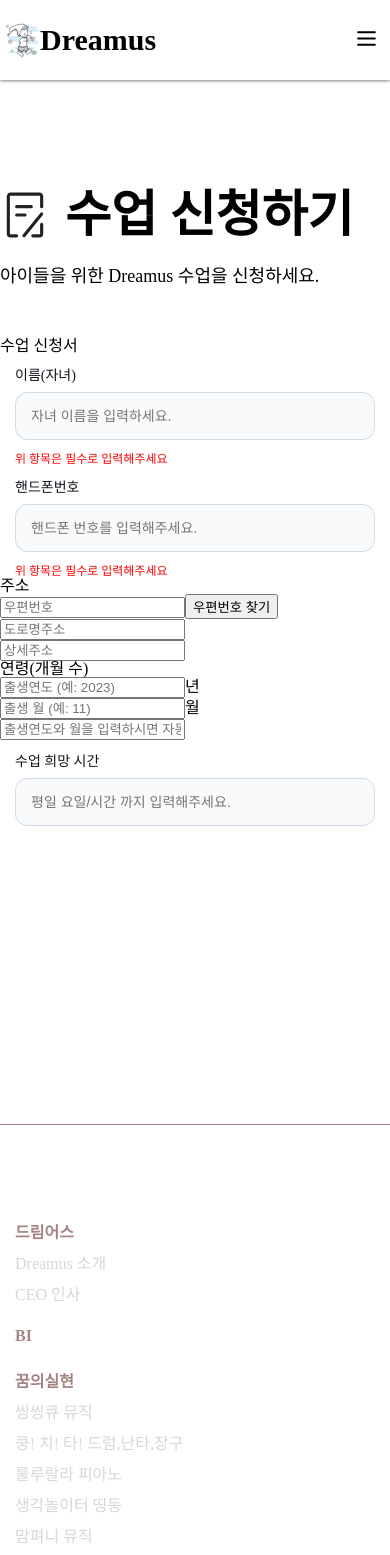
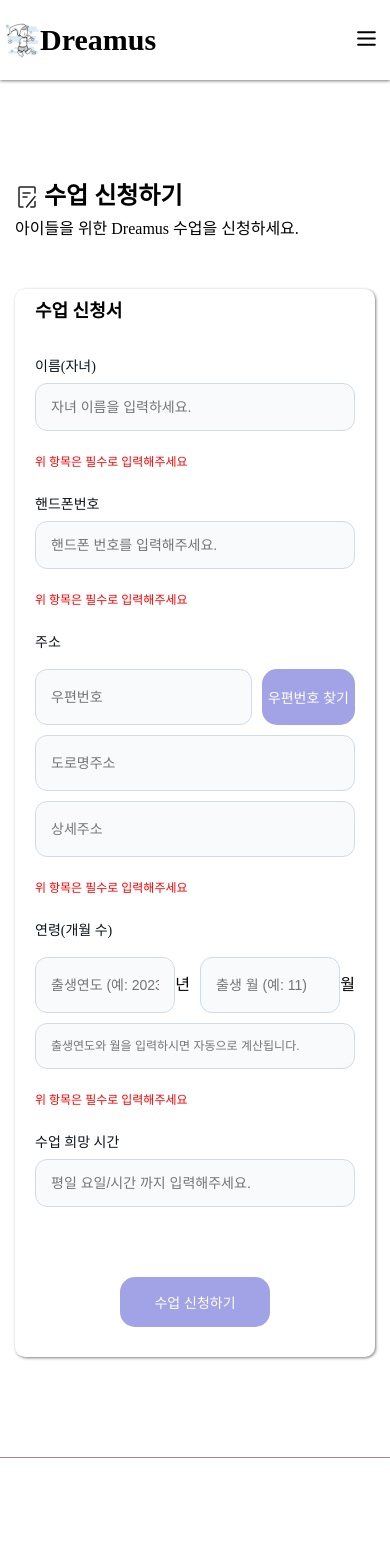
Before and after one commit to aiwebnovel/Dreamus, a React (Vite) app: page /class-registration in a window 390 px wide. Shown: the top 1555 px of the page. Built offline with nearby package versions, Linux system fonts and the light colour scheme.

Commit message:
feat: Class-registration 반응형

```diff
--- a/index.html
+++ b/index.html
@@ -3,7 +3,10 @@
   <head>
     <meta charset="UTF-8" />
     <link rel="icon" type="image/svg+xml" href="/vite.svg" />
-    <meta name="viewport" content="width=device-width, initial-scale=1.0" />
+    <meta
+      name="viewport"
+      content="initial-scale=1.0,user-scalable=no,maximum-scale=1,width=device-width"
+    />
     <title>Dreamus</title>
   </head>
   <body>
--- a/src/components/sections/class-registration/ClassRegister.module.scss
+++ b/src/components/sections/class-registration/ClassRegister.module.scss
@@ -4,6 +4,10 @@
     max-width: 1280px;
     min-height: 100vh;
     margin: 0 auto;
+
+    @include mobile {
+      padding: 100px 15px;
+    }
   }
 
   &__required {
@@ -19,12 +23,72 @@
     gap: 15px;
     margin-bottom: 50px;
 
+    @include mobile {
+      gap: 5px;
+    }
+
     &__text {
       white-space: pre-line;
       word-break: keep-all;
       font-size: 18px;
       font-weight: 200;
       line-height: 1.3;
+
+      @include mobile {
+        font-size: 16px;
+      }
+    }
+  }
+
+  &__content {
+    padding: 15px 10px;
+    border-radius: 10px;
+    box-shadow: 1px 1px 3px rgba(0, 0, 0, 0.5);
+
+    @include mobile {
+      padding: 10px 5px;
+    }
+
+    &__title {
+      padding: 0px 15px;
+      font-size: 40px;
+      font-weight: 700;
+      line-height: 1.4;
+      margin-bottom: 20px;
+
+      @include mobile {
+        font-size: 18px;
+        font-weight: 700;
+      }
+    }
+
+    &__form {
+      display: flex;
+      flex-direction: column;
+      gap: 10px;
+    }
+
+    &__submit {
+      margin: 50px auto 20px;
+
+      button {
+        width: 200px;
+        height: 60px;
+        border: none;
+        outline: none;
+        border-radius: 15px;
+        font-weight: 700;
+        background-color: rgb(162, 162, 231);
+        color: white;
+        cursor: pointer;
+
+        @include mobile {
+          width: 150px;
+          height: 50px;
+          font-weight: 500;
+          font-size: 14px;
+        }
+      }
     }
   }
 
@@ -33,15 +97,217 @@
     align-items: center;
     gap: 15px;
 
+    @include mobile {
+      gap: 5px;
+    }
+
     &__logo {
       width: 50px;
       height: 50px;
+
+      @include mobile {
+        width: 24px;
+        height: 24px;
+      }
     }
 
     &__title {
       font-size: 50px;
       font-weight: bold;
       line-height: 1.4;
+
+      @include mobile {
+        font-size: 24px;
       }
     }
   }
+
+  &__addressContainer {
+    display: flex;
+    flex-direction: column;
+    flex-wrap: nowrap;
+    align-items: start;
+    gap: 10px;
+    padding: 10px 15px;
+    width: 100%;
+    box-sizing: border-box;
+
+    &__label {
+      display: flex;
+      flex-direction: column;
+      flex: 1;
+      width: 100%;
+      gap: 10px;
+    }
+
+    &__title {
+      color: #0e141b;
+      font-weight: 500;
+      padding-bottom: 8px;
+      line-height: normal;
+      font-size: 16px;
+
+      @include mobile {
+        font-size: 14px;
+      }
+    }
+
+    &__search {
+      width: 100%;
+      display: flex;
+      gap: 10px;
+
+      button {
+        border: none;
+        outline: none;
+        border-radius: 15px;
+        font-weight: 700;
+        background-color: rgb(162, 162, 231);
+        color: white;
+        cursor: pointer;
+
+        @include mobile {
+          font-size: 14px;
+          font-weight: 500;
+        }
+      }
+
+      input {
+        display: flex;
+        width: 100%;
+        min-width: 0;
+        flex: 1;
+        resize: none;
+        overflow: hidden;
+        border-radius: 0.75rem;
+        color: #0e141b;
+        border: 1px solid #d0dbe7;
+        background-color: #f8fafc;
+        height: 3.5rem;
+        padding: 15px;
+        font-size: 1rem;
+        font-weight: 400;
+        line-height: normal;
+        box-sizing: border-box;
+
+        @include mobile {
+          font-size: 14px;
+        }
+      }
+    }
+
+    &__address {
+      display: flex;
+      width: 100%;
+      min-width: 0;
+      flex: 1;
+      resize: none;
+      overflow: hidden;
+      border-radius: 0.75rem;
+      color: #0e141b;
+      border: 1px solid #d0dbe7;
+      background-color: #f8fafc;
+      height: 3.5rem;
+      padding: 15px;
+      font-size: 1rem;
+      font-weight: 400;
+      line-height: normal;
+      box-sizing: border-box;
+
+      @include mobile {
+        font-size: 14px;
+      }
+    }
+  }
+
+  &__ageContainer {
+    display: flex;
+    flex-direction: column;
+    flex-wrap: nowrap;
+    align-items: start;
+    gap: 10px;
+    padding: 10px 15px;
+    width: 100%;
+    box-sizing: border-box;
+
+    &__label {
+      display: flex;
+      flex-direction: column;
+      flex: 1;
+      width: 100%;
+      gap: 10px;
+    }
+
+    &__title {
+      color: #0e141b;
+      font-weight: 500;
+      padding-bottom: 8px;
+      line-height: normal;
+      font-size: 16px;
+
+      @include mobile {
+        font-size: 14px;
+      }
+    }
+
+    &__result {
+      display: flex;
+      width: 100%;
+      min-width: 0;
+      flex: 1;
+      resize: none;
+      overflow: hidden;
+      border-radius: 0.75rem;
+      color: #0e141b;
+      border: 1px solid #d0dbe7;
+      background-color: #f8fafc;
+      height: 3.5rem;
+      padding: 15px;
+      font-size: 1rem;
+      font-weight: 400;
+      line-height: normal;
+      box-sizing: border-box;
+
+      @include mobile {
+        font-size: 12px;
+      }
+    }
+
+    &__calc {
+      width: 100%;
+      display: flex;
+      gap: 10px;
+    }
+
+    &__year,
+    &__month {
+      display: flex;
+      align-items: center;
+      justify-content: center;
+      flex: 1;
+
+      input {
+        display: flex;
+        width: 100%;
+        min-width: 0;
+        flex: 1;
+        resize: none;
+        overflow: hidden;
+        border-radius: 0.75rem;
+        color: #0e141b;
+        border: 1px solid #d0dbe7;
+        background-color: #f8fafc;
+        height: 3.5rem;
+        padding: 15px;
+        font-size: 1rem;
+        font-weight: 400;
+        line-height: normal;
+        box-sizing: border-box;
+
+        @include mobile {
+          font-size: 14px;
+        }
+      }
+    }
+  }
+}
--- a/src/components/sections/class-registration/ClassRegister.tsx
+++ b/src/components/sections/class-registration/ClassRegister.tsx
@@ -126,9 +126,9 @@ function ClassRegister() {
               아이들을 위한 Dreamus 수업을 신청하세요.
             </p>
           </div>
-          <div>
-            <h2>수업 신청서</h2>
-            <form>
+          <div className={styles.register__content}>
+            <h2 className={styles.register__content__title}>수업 신청서</h2>
+            <form className={styles.register__content__form}>
               <FormTextField
                 label="이름(자녀)"
                 name="name"
@@ -155,10 +155,12 @@ function ClassRegister() {
                   위 항목은 필수로 입력해주세요
                 </span>
               )}
-              <div>
-                <label>
-                  <p>주소</p>
-                  <div>
+              <div className={styles.register__addressContainer}>
+                <label className={styles.register__addressContainer__label}>
+                  <p className={styles.register__addressContainer__title}>
+                    주소
+                  </p>
+                  <div className={styles.register__addressContainer__search}>
                     <input
                       type="text"
                       placeholder="우편번호"
@@ -175,6 +177,7 @@ function ClassRegister() {
                       placeholder="도로명주소"
                       value={classData.address.roadAddress}
                       readOnly
+                      className={styles.register__addressContainer__address}
                     />
                   </div>
                   <div>
@@ -185,15 +188,23 @@ function ClassRegister() {
                       onChange={(e) =>
                         handleAddressChange('detailAddress', e.target.value)
                       }
+                      className={styles.register__addressContainer__address}
                     />
                   </div>
                 </label>
               </div>
-              <div>
-                <label>
-                  <p>연령(개월 수)</p>
-                  <div>
-                    <div>
+              {classData.address.detailAddress ? null : (
+                <span className={styles.register__required}>
+                  위 항목은 필수로 입력해주세요
+                </span>
+              )}
+              <div className={styles.register__ageContainer}>
+                <label className={styles.register__ageContainer__label}>
+                  <p className={styles.register__ageContainer__title}>
+                    연령(개월 수)
+                  </p>
+                  <div className={styles.register__ageContainer__calc}>
+                    <div className={styles.register__ageContainer__year}>
                       <input
                         type="text"
                         name="year"
@@ -205,7 +216,7 @@ function ClassRegister() {
                       />
                       <span>년</span>
                     </div>
-                    <div>
+                    <div className={styles.register__ageContainer__month}>
                       <input
                         type="text"
                         name="month"
@@ -223,9 +234,15 @@ function ClassRegister() {
                     value={classData.aboutMonth}
                     name="aboutMonth"
                     placeholder="출생연도와 월을 입력하시면 자동으로 계산됩니다."
+                    className={styles.register__ageContainer__result}
                   />
                 </label>
               </div>
+              {classData.aboutMonth ? null : (
+                <span className={styles.register__required}>
+                  위 항목은 필수로 입력해주세요
+                </span>
+              )}
               <FormTextField
                 label="수업 희망 시간"
                 name="time"
@@ -234,6 +251,9 @@ function ClassRegister() {
                 onChange={handleInputChange}
                 value={classData.time}
               />
+              <div className={styles.register__content__submit}>
+                <button>수업 신청하기</button>
+              </div>
             </form>
           </div>
         </div>
```
Lines whose indentation alone changed are shown as unchanged.
